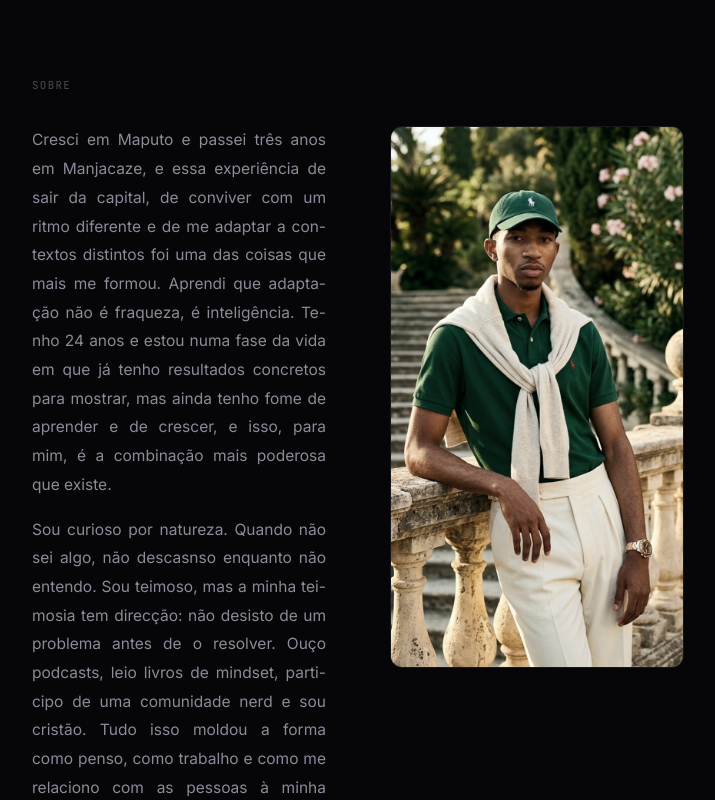
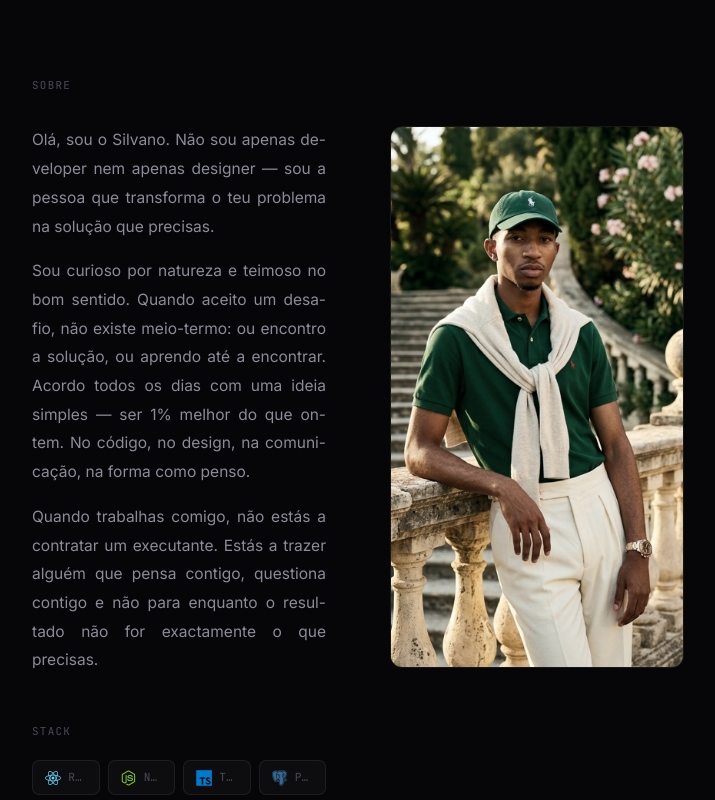
Before and after one commit to VanuchoLanga/-silvano-portfolio, a React (Vite) app: page / in a window 1280 px wide. Shown: the part 820-1620 px from the top of the page, without its empty margins (282-997 px from the left). Built offline with nearby package versions, Linux system fonts and the light colour scheme.

Commit message:
update about description

```diff
--- a/src/pages/Home.jsx
+++ b/src/pages/Home.jsx
@@ -140,12 +140,15 @@ function About() {
           {/* TEXT SIDE */}
           <div className="about__text-col">
             <div className="about__body reveal">
-              <p className="about__text">
-                Cresci em Maputo e passei três anos em Manjacaze, e essa experiência de sair da capital, de conviver com um ritmo diferente e de me adaptar a contextos distintos foi uma das coisas que mais me formou. Aprendi que adaptação não é fraqueza, é inteligência. Tenho 24 anos e estou numa fase da vida em que já tenho resultados concretos para mostrar, mas ainda tenho fome de aprender e de crescer, e isso, para mim, é a combinação mais poderosa que existe.
-              </p>
-              <p className="about__text">
-                Sou curioso por natureza. Quando não sei algo, não descasnso enquanto não entendo. Sou teimoso, mas a minha teimosia tem direcção: não desisto de um problema antes de o resolver. Ouço podcasts, leio livros de mindset, participo de uma comunidade nerd e sou cristão. Tudo isso moldou a forma como penso, como trabalho e como me relaciono com as pessoas à minha volta.
-              </p>
+                <p className="about__text">
+                  Olá, sou o Silvano. Não sou apenas developer nem apenas designer — sou a pessoa que transforma o teu problema na solução que precisas.
+                </p>
+                <p className="about__text">
+                  Sou curioso por natureza e teimoso no bom sentido. Quando aceito um desafio, não existe meio-termo: ou encontro a solução, ou aprendo até a encontrar. Acordo todos os dias com uma ideia simples — ser 1% melhor do que ontem. No código, no design, na comunicação, na forma como penso.
+                </p>
+                <p className="about__text">
+                  Quando trabalhas comigo, não estás a contratar um executante. Estás a trazer alguém que pensa contigo, questiona contigo e não para enquanto o resultado não for exactamente o que precisas.
+                </p>
             </div>
 
             <div className="about__stack reveal" style={{ transitionDelay: '0.1s' }}>
```
